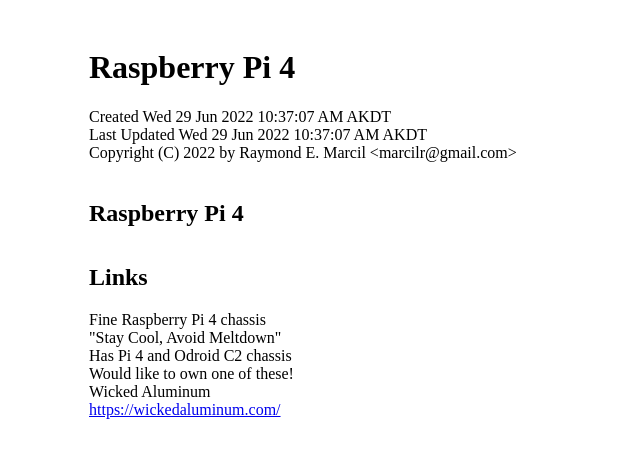
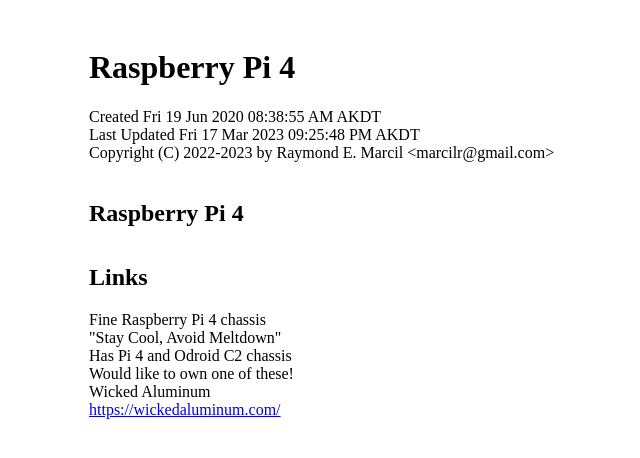
Before and after one commit to marcilr/raspberry-pi-4-model-b, a plain HTML site: page index.html in a window 1280 px wide. Shown: the whole page, without its empty margins (43-683 px from the left). Drawn offline with Linux system fonts and the light colour scheme.

Commit message:
Merged Created Fri 19 Jun 2020 08:38:55 AM AKDT datestamp from ~/wickedaluminum.txt

```diff
--- a/index.html
+++ b/index.html
@@ -54,92 +54,18 @@
 <td valign=top>
 
 
-<!--- =========================== TEMPLATE =========================== --->
-<!--- =========================== TEMPLATE =========================== --->
-<!--- =========================== TEMPLATE =========================== --->
+<!--- ========================= RASPBERRY PI 4 ======================= --->
+<!--- ========================= RASPBERRY PI 4 ======================= --->
+<!--- ========================= RASPBERRY PI 4 ======================= --->
 <h1>Raspberry Pi 4</h1>
 
-Created Wed 29 Jun 2022 10:37:07 AM AKDT<br>
-Last Updated Wed 29 Jun 2022 10:37:07 AM AKDT<br>
-Copyright (C) 2022 by Raymond E. Marcil &lt;marcilr@gmail.com&gt;<br>
+Created Fri 19 Jun 2020 08:38:55 AM AKDT<br>
+Last Updated Fri 17 Mar 2023 09:25:48 PM AKDT<br>
+Copyright (C) 2022-2023 by Raymond E. Marcil &lt;marcilr@gmail.com&gt;<br>
 
 <p style="margin-top:1cm;">
 <h2>Raspberry Pi 4</h2>
 
-
-<!--- ================== TEMPLATE FOR NEW PROJECT ==================== --->
-<!--- ================== TEMPLATE FOR NEW PROJECT ==================== --->
-<!--- ================== TEMPLATE FOR NEW PROJECT ==================== --->
-<!---
-<p style="margin-top:1cm;">
-<h2>Template for new projects</h2>
---->
-
-<!--- ============================= TODO ============================ --->
-<!--- ============================= TODO ============================ --->
-<!---
-<p style="margin-top:1cm;">
-<h2>TODO</h2>
-<ul>
-  <li>
-    Tue 22 Mar 2022 12:24:26 PM AKDT -
-    Best programmatic languages for web page design and display:<br>
-
-    <p>
-    Languages for Web development:<br>
-    <ol>
-      <li>
-        JavaScript
-      <li>
-        Python
-      <li>
-        TypeScript
-      <li>
-        PHP
-      <li>
-        Ruby
-      <li>
-        HTML and CSS
-    </ol>
-
-    <p>
-    Top 5 Programming languages for Web development in 2022<br>
-    <a href="  https://medium.com/javarevisited/top-5-programming-languages-for-web-development-in-2021-f6fd4f564eb6">
-      https://medium.com/javarevisited/top-5-programming-languages-for-web-development-in-2021-f6fd4f564eb6</a>
-
-  <li style="margin-top:0.5cm;">
-    Tue 22 Mar 2022 11:27:48 AM AKDT -
-    Update git index page with navigation bar.<br>
-    This may be an item to generate with use of Apache cgi.
-
-  <li>
-    Tue 22 Mar 2022 11:27:48 AM AKDT -
-    Set default paraagraph margin-top to 1cm.
-  <li>
-    Tue 22 Mar 2022 11:27:48 AM AKDT -
-    Integrate filelist or link to filelist into each repository
-    base page.
-</ul>
---->
-
-<!--- ================ Tue 22 Mar 2022 11:05:41 AM AKDT ============= --->
-<!--- ================ Tue 22 Mar 2022 11:05:41 AM AKDT ============= --->
-<!---
-<p style="margin-top:1cm;">
-<h2>Tue 22 Mar 2022 11:05:41 AM AKDT</h2><br>
-<p style="margin-top:-0.5cm;">
-Deprecated and removed the www repo:<br>
-
-<p style="font-family:courier;">
-&nbsp;&nbsp;&nbsp;&nbsp;ssh://git@github.com/marcilr/www.git   www<br>
-</p>
-
-The www repo was not being used and all associated content is under
-the net repo:<br>
-<p style="font-family:courier;">
-&nbsp;&nbsp;&nbsp;&nbsp;ssh://git@github.com/marcilr/net.git   net<br
-</p>
---->
 
 <!--- ============================ LINKS ============================= --->
 <!--- ============================ LINKS ============================= --->
```
